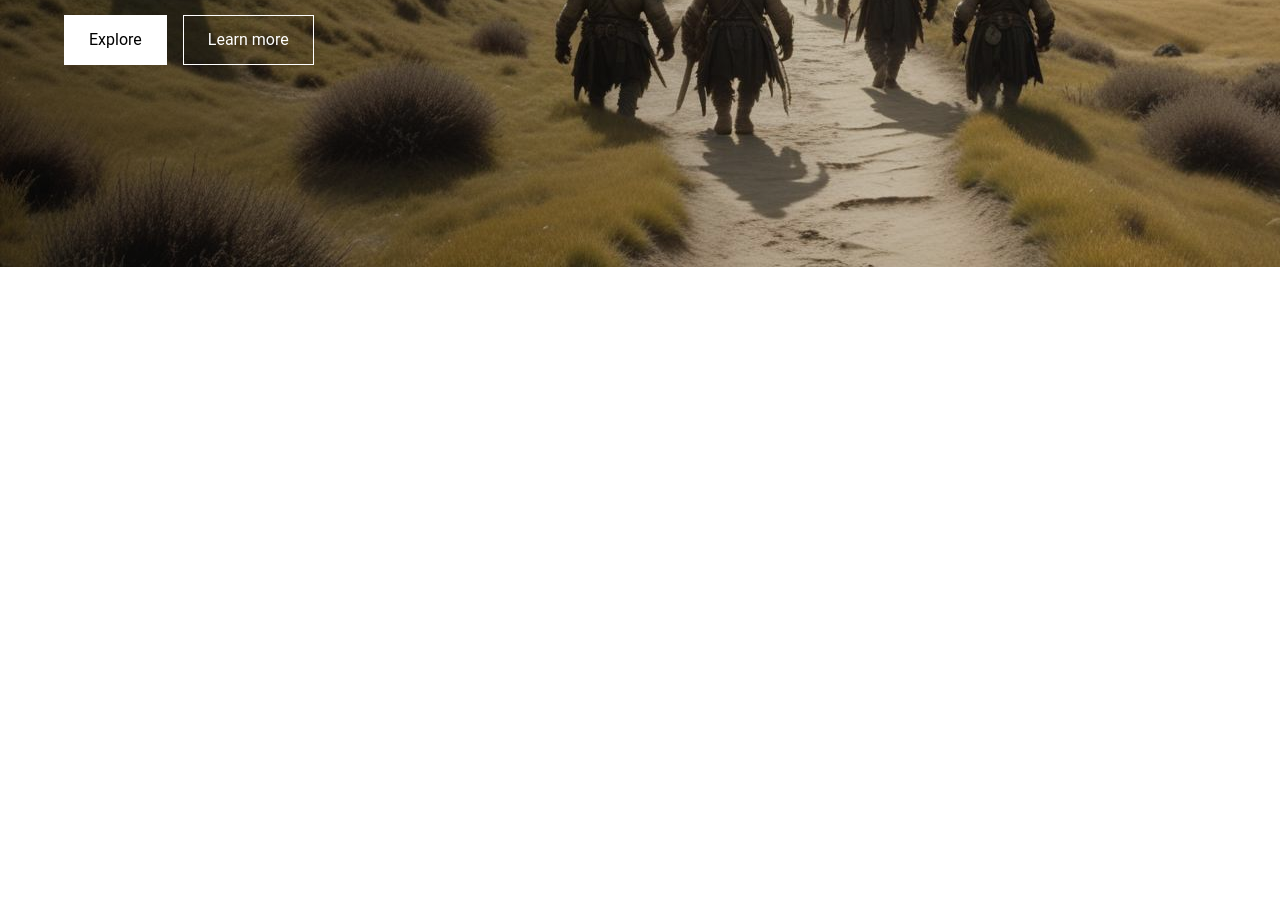
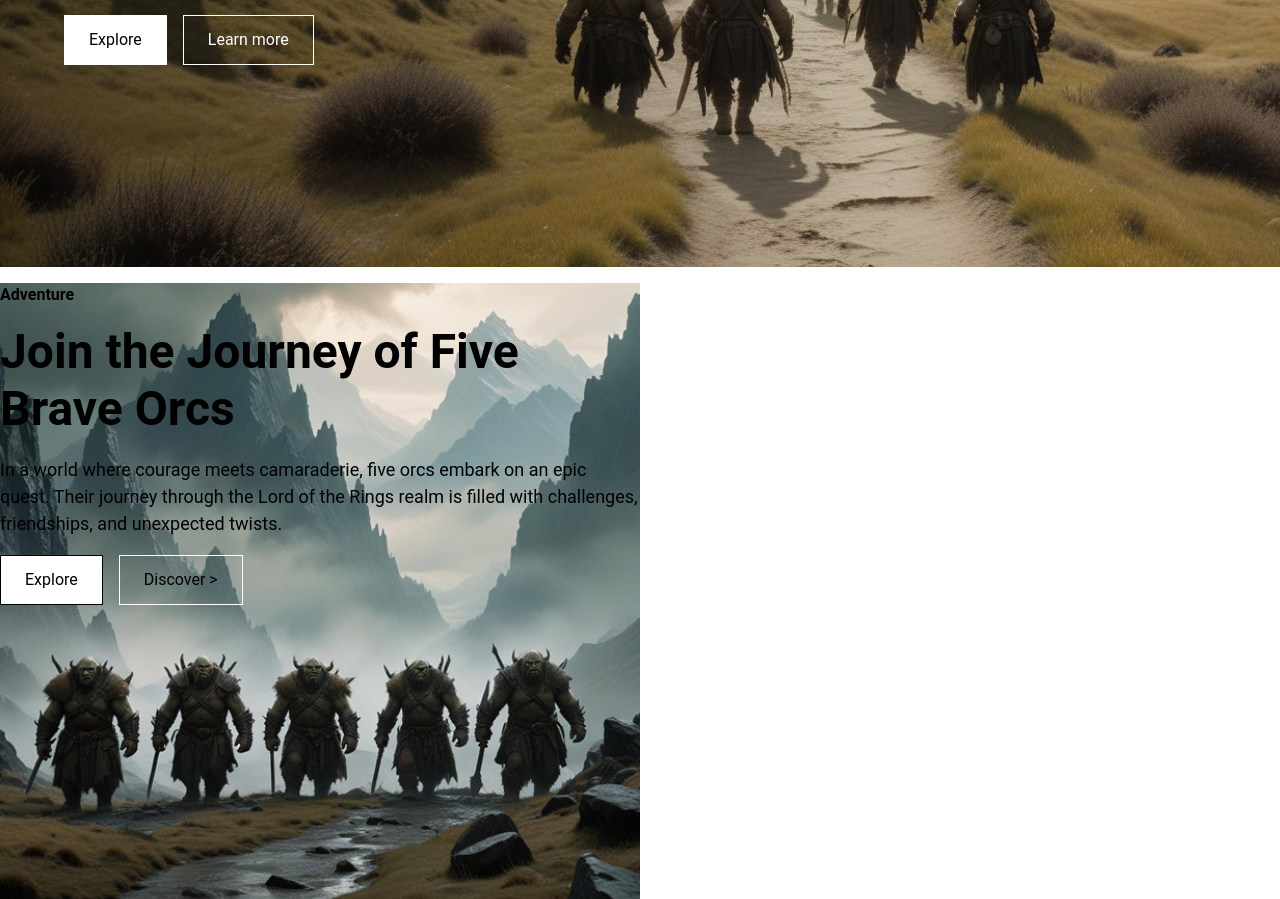
Before and after one commit to saurons-code-orc/static_orc_web_page, a website: page index.html in a window 1280 px wide. Shown: the part 956-1855 px from the top of the page. Before the commit the page ends 1223 px from the top, so only its background shows below. Drawn offline with Linux system fonts and the light colour scheme.

Commit message:
Versuch die 2. Teaser Box zu implementieren. Stehe etwas an, weil das Bild ja rechts neben den Text gehört und ich nicht weiß, wie ich das Bild in CSS separat anspreche

```diff
--- a/index.html
+++ b/index.html
@@ -115,7 +115,10 @@
 
 </div>
 <!--MENU Element ENDE-->
-<!--3. Abschnitt Anfang-->
+
+<!--3. Abschnitt ANFANG-->
+
+<!--1. Teaser Box ANFANG-->
     <div class="teaser1">
         <h1 >Discover the epic journey of five orcs</h1>
         <p>Join our five courageous orks as they navigate the treacherous landscapes of Middle-earth. Their quest is filled with adventure, friendship, and the fight against darkness.</p>
@@ -126,3 +129,17 @@
     </div>
 </body>
 </html>
+
+<!--1. Teaser Box ENDE-->
+
+<!--2. Teaser Box ANFANG-->
+
+    <div class="teaser2">
+        <h3>Adventure</h3> <!-- h3 ist in den Teaser Boxen die Tagline -->
+            <h4>Join the Journey of Five Brave Orcs</h4> <!-- h4 sind alle Überschriften ab hier -->
+            <p>In a world where courage meets camaraderie, five orcs embark on an epic quest. Their journey through the Lord of the Rings realm is filled with challenges, friendships, and unexpected twists.</p>
+            <div class="teaser2-buttons">
+                <button class="btn_Explore2"><a href="placeholder.html">Explore</a></button>
+                <button class="btn_Discover"><a href="placeholder.html">Discover ></a></button>
+            </div>
+    </div>
--- a/style.css
+++ b/style.css
@@ -452,3 +452,119 @@ h1 {
     align-items: flex-start;
   }
 }
+
+/*-----Teaser 1 ENDE-----*/
+
+/*-----Teaser 2 ANFANG-----*/
+
+.teaser2 {
+  height: 616px;
+  width: 640px;
+  gap: 32px;
+  flex: 1 0 0;
+  aspect-ratio: 77/80;
+  background: url('2.\ Teaser\ Box\ \(Join\ the\ Journey\ of\ Five\ Brave\ Orcs\).png') lightgray 50% / cover no-repeat;
+}
+
+.teaser2 h3 {
+  color: var(--Text-primary, #000);
+
+/* Heading/Desktop/Tagline/H3 */
+  font-family: Roboto;
+  font-size: 16px;
+  font-style: normal;
+  font-weight: 600;
+  line-height: 150%; /* 24px */
+  width: 616;
+  height: 261;
+  gap: 16px;
+}
+
+.teaser2 h4 {
+  color: var(--Text-primary, #000);
+  margin: 0;
+
+/* Heading/Desktop/H4 */
+  font-family: Roboto;
+  font-size: 48px;
+  font-style: normal;
+  font-weight: 700;
+  line-height: 120%; /* 57.6px */
+  width: 616;
+  height: 261;
+  gap: 16px;
+}
+
+.teaser2 p {
+  color: var(--Text-primary, #000);
+
+/* Text/Medium/Normal */
+  font-family: Roboto;
+  font-size: 18px;
+  font-style: normal;
+  font-weight: 400;
+  line-height: 150%; /* 27px */
+  width: 616;
+  height: 261;
+  gap: 16px;
+}
+
+.btn_Explore2 {
+  display: flex;
+  padding: 12px 24px;
+  justify-content: center;
+  align-items: center;
+  gap: 8px;
+  border: 1px solid var(--Color-Neutral-white, #000);
+  background: var(--Color-Neutral-white, #FFF);
+  width: 616;
+  height: 261;
+  gap: 16px;
+}
+
+.btn_Explore2 a {
+  text-decoration: none;
+  color: var(--Text-primary, #000);
+  font-family: Roboto;
+  font-size: 16px;
+  font-style: normal;
+  font-weight: 400;
+  line-height: 150%; /* 24px */
+  width: 616;
+  height: 261;
+  gap: 16px;
+}
+
+.btn_Discover {
+  display: flex;
+  padding: 12px 24px;
+  justify-content: center;
+  align-items: center;
+  gap: 8px;
+  border: 1px solid var(--Color-Neutral-white, #FFF);
+  background-color:#0000; /* Beispiel für die Hintergrundfarbe des Logout-Buttons */
+  width: 616;
+  height: 261;
+  gap: 16px;
+}
+
+.btn_Discover a {
+  text-decoration: none;
+  color: var(--Text-alternate, #000);
+  font-family: Roboto;
+  font-size: 16px;
+  font-style: normal;
+  font-weight: 400;
+  line-height: 150%; /* 24px */
+  width: 616;
+  height: 261;
+  gap: 16px;
+}
+
+.teaser2-buttons {
+  display: flex;
+  flex-direction: row;
+  gap: 16px;
+  width: 616;
+  height: 261;
+}
```
Also changed, not shown: 2. Teaser Box (Join the Journey of Five Brave Orcs).png (added).
